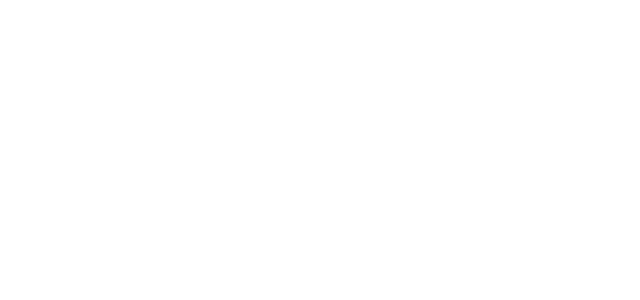
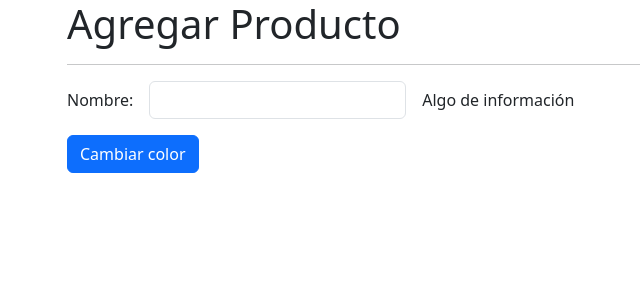
Before and after one commit to roraima1986/directiveSignals, an Angular app: page /products/product in a window 1280 px wide. Before the commit this address led to /. Shown: the top 300 px of the page, without its empty margins (15-655 px from the left). Built offline with nearby package versions, Linux system fonts and the light colour scheme.

Commit message:
Estructura de la aplicacion

```diff
--- a/src/app/app-routing.module.ts
+++ b/src/app/app-routing.module.ts
@@ -1,7 +1,16 @@
 import { NgModule } from '@angular/core';
 import { RouterModule, Routes } from '@angular/router';
 
-const routes: Routes = [];
+const routes: Routes = [
+  {
+    path: 'products',
+    loadChildren: () => import('./products/products.module').then(m => m.ProductsModule),
+  },
+  {
+    path: '**',
+    redirectTo: 'products',
+  }
+];
 
 @NgModule({
   imports: [RouterModule.forRoot(routes)],
--- /dev/null
+++ b/src/app/products/pages/product-page/product-page.component.html
@@ -0,0 +1,27 @@
+<h1>Agregar Producto</h1>
+
+<hr>
+
+<form>
+  <div class="row g-3 align-items-center mb-3">
+
+    <div class="col-auto">
+      <label>Nombre:</label>
+    </div>
+    <div class="col-auto">
+      <input type="text" class="form-control">
+    </div>
+
+    <div class="col-auto">
+      <span>Algo de información</span>
+    </div>
+  </div>
+
+  <div class="row">
+    <div class="col">
+      <button class="btn btn-primary">
+        Cambiar color
+      </button>
+    </div>
+  </div>
+</form>
```
Also changed, not shown: src/app/products/pages/product-page/product-page.component.ts (added, +10 -0 lines), src/app/products/products-routing.module.ts (added, +19 -0 lines), src/app/products/products.module.ts (added, +17 -0 lines), src/app/products/pages/product-page/product-page.component.css (added).
